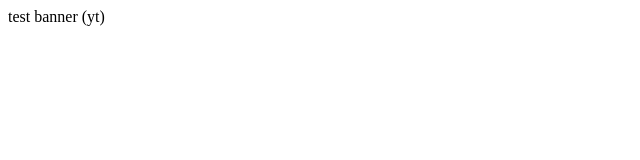
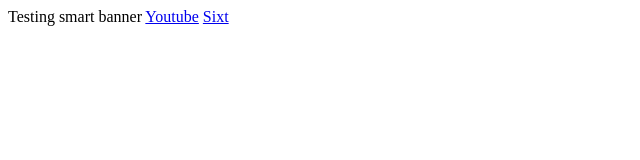
Before and after one commit to antonshpylenia/testtign, a plain HTML site: page index.html in a window 1280 px wide. Shown: the whole page, without its empty margins (0-640 px from the left). Drawn offline with Linux system fonts and the light colour scheme.

Commit message:
Update index.html

```diff
--- a/index.html
+++ b/index.html
@@ -3,12 +3,13 @@
 <head>
     <meta charset="UTF-8">
     <title>Title</title>
-<meta name="apple-itunes-app" content="app-id=544007664,app-argument=https://www.youtube.com/watch?v=dQw4w9WgXcQ">
 
 </head>
 <body>
-test banner (yt)
+Testing smart banner
 
+    <a href="./youtube.html" >Youtube</a>
+        <a href="./sixt" >Sixt</a>
 
 </body>
 </html>
```
